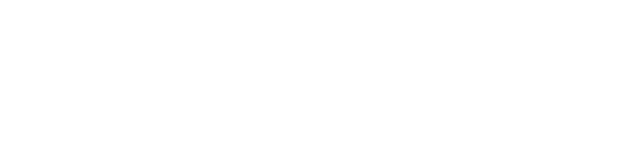
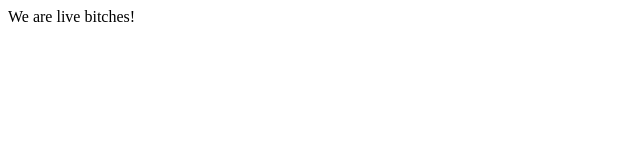
Before and after one commit to dobondi/dobondidavid, a plain HTML site: page index.html in a window 1280 px wide. Shown: the whole page, without its empty margins (0-640 px from the left). Drawn offline with Linux system fonts and the light colour scheme.

Commit message:
live website

```diff
--- a/index.html
+++ b/index.html
@@ -41,7 +41,9 @@
     </head>
     <body>
         <header class="Header">
-            <div class="HeaderContainer"></div>
+            <div class="HeaderContainer">
+                We are live bitches!
+            </div>
         </header>
         <main class="Main">
             <section class="Hero">
```
